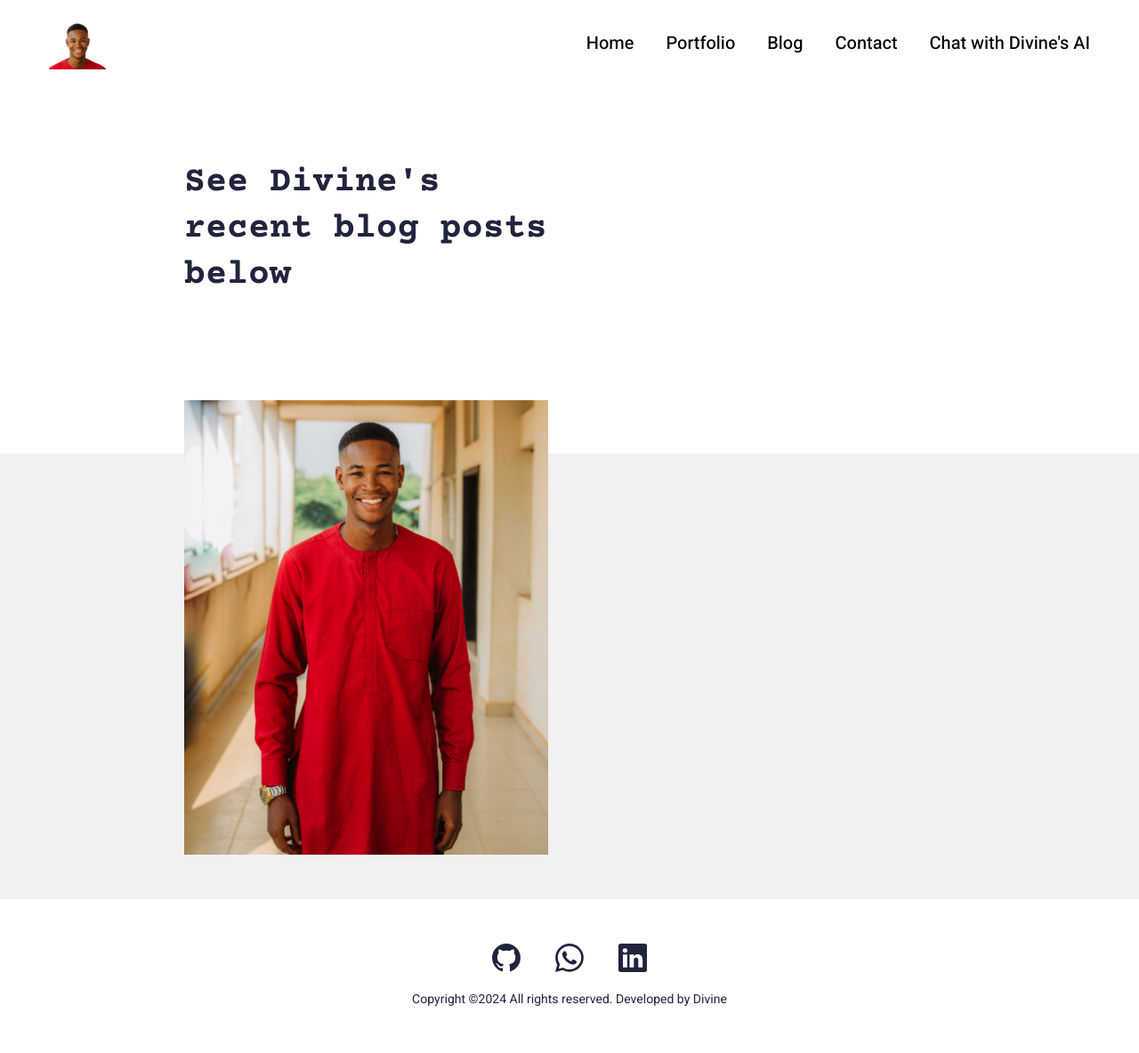
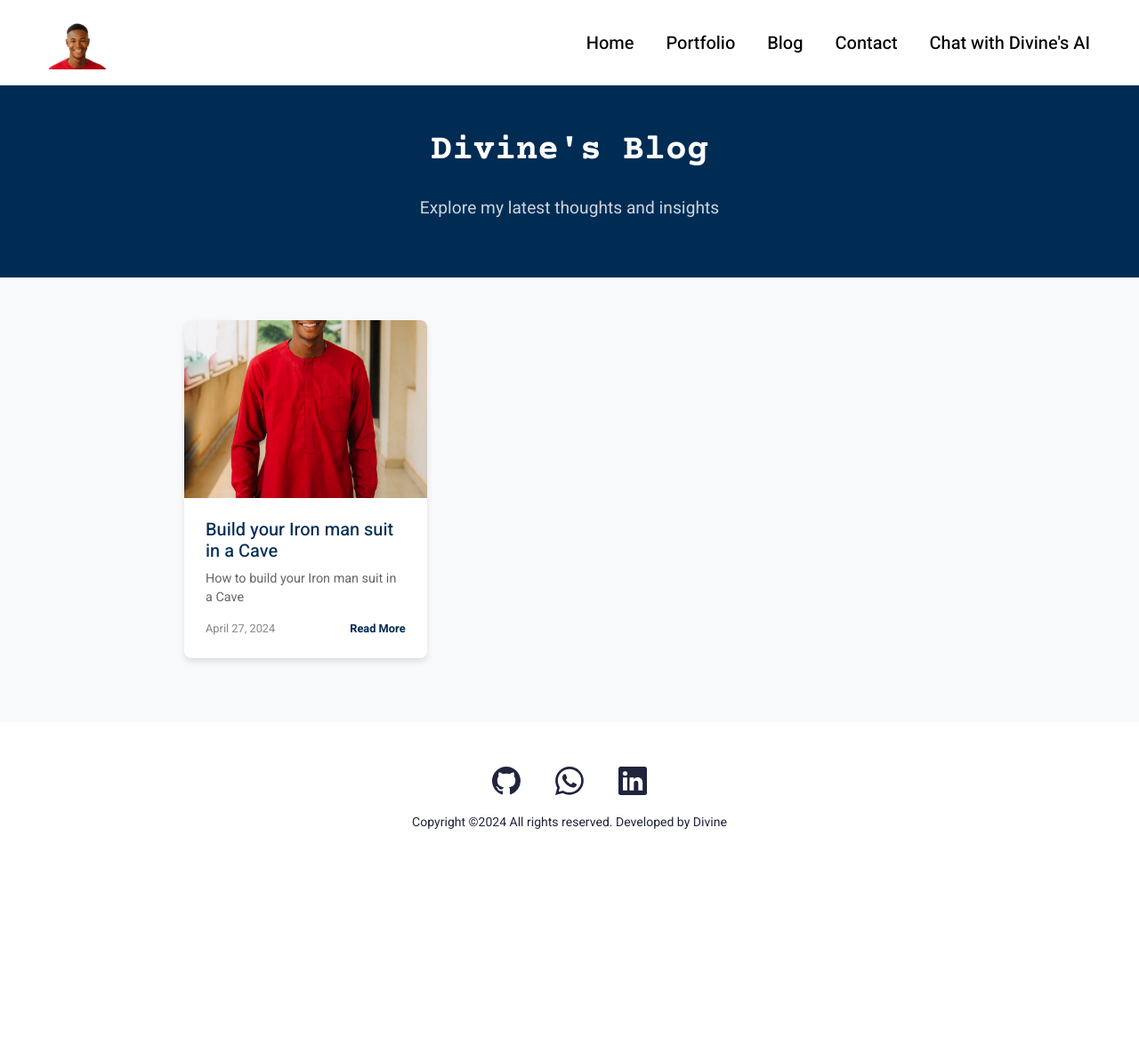
Before and after one commit to DivineUX23/Resume_website, a Django app: page /blog/ in a window 1280 px wide. Shown: the whole page at 89% size. After the commit the page ends 932 px from the top, so only its background shows below. Run offline with Django 5.2, Linux system fonts and the light colour scheme; data comes from the database, SQL or seed files in the repository; both versions use the stored data as it was after the commit; some libraries are stand-ins or nearby versions.

Commit message:
design update

```diff
--- a/my_resume/main/templates/main/blog.html
+++ b/my_resume/main/templates/main/blog.html
@@ -1,57 +1,154 @@
 {% extends 'main/base.html' %}
 {% load static %}
 
-{% block title %}Divine's Blog Posts{% endblock %}
-{% block description %}{% endblock %}
-{% block keywords %}{% endblock %}
+{% block title %}Divine's Blog - Latest Posts{% endblock %}
+{% block description %}Explore Divine's latest blog posts on various topics.{% endblock %}
+{% block keywords %}blog, Divine, posts, articles{% endblock %}
 
+{% block extend_header %}
+<link rel="stylesheet" href="{% static 'css/blog-list.css' %}">
+<style>
+  :root {
+    --primary-color: #002C54;
+    --primary-dark: #c82333;
+    --text-color: #333;
+    --light-bg: #f8f9fa;
+  }
 
-{% block extend_header %}{% endblock %}
+  .blog-header {
+    background-color: var(--primary-color);
+    color: white;
+    padding: 3rem 0;
+    text-align: center;
+  }
 
-{% block extend_footer %}{% endblock %}
+  .blog-title {
+    font-size: 2.5rem;
+    margin-bottom: 0.5rem;
+  }
+
+  .blog-subtitle {
+    font-size: 1.2rem;
+    opacity: 0.8;
+  }
+
+  .blog-content {
+    padding: 3rem 0;
+    background-color: var(--light-bg);
+  }
+
+  .blog-card {
+    background-color: white;
+    border-radius: 8px;
+    overflow: hidden;
+    box-shadow: 0 4px 6px rgba(0, 0, 0, 0.1);
+    transition: transform 0.3s ease;
+  }
+
+  .blog-card:hover {
+    transform: translateY(-5px);
+  }
+
+  .blog-card-link {
+    color: var(--text-color);
+    text-decoration: none;
+  }
+
+  .blog-card-image img {
+    width: 100%;
+    height: 200px;
+    object-fit: cover;
+  }
+
+  .blog-card-content {
+    padding: 1.5rem;
+  }
+
+  .blog-card-title {
+    font-size: 1.25rem;
+    margin-bottom: 0.5rem;
+    color: var(--primary-color);
+  }
+
+  .blog-card-excerpt {
+    font-size: 0.9rem;
+    color: #666;
+    margin-bottom: 1rem;
+  }
+
+  .blog-card-meta {
+    display: flex;
+    justify-content: space-between;
+    align-items: center;
+    font-size: 0.8rem;
+  }
+
+  .blog-card-date {
+    color: #888;
+  }
+
+  .blog-card-readmore {
+    color: var(--primary-color);
+    font-weight: bold;
+  }
+
+  @media (max-width: 768px) {
+    .blog-title {
+      font-size: 2rem;
+    }
+
+    .blog-subtitle {
+      font-size: 1rem;
+    }
+  }
+</style>
+
+{% endblock %}
 
 {% block content %}
-    <!-- ================================
-    Start Content
-    ================================= -->
-    <section>
-      <div class="innerPageBannerCol">
+<header class="blog-header">
+
+  <br>
+  <br><br><br>
   <div class="container">
-          <div class="row g-4 g-md-3  align-items-center">
-            <div class="col-md-6">
-              <div class="bannerContent">
-                <h1 class="xlTitle pb-md-3">See Divine's recent blog posts below</h1>
+    <h1 class="xlTitle pb-md-3">Divine's Blog</h1>
+    <p class="blog-subtitle">Explore my latest thoughts and insights</p>
+  </div>
+</header>
+
+<main class="blog-content">
+  <div class="container">
+    <div class="row">
+      {% for obj in object_list %}
+        {% if obj.is_active %}
+          <div class="col-md-6 col-lg-4 mb-4">
+            <article class="blog-card">
+              <a href="{% url 'main:blog' slug=obj.slug %}" class="blog-card-link">
+                <div class="blog-card-image">
+                  <img src="{{ obj.image.url }}" alt="{{ obj.name }}" class="img-fluid">
+                </div>
+                <div class="blog-card-content">
+                  <h2 class="blog-card-title">{{ obj.name|truncatechars:60 }}</h2>
+                  <p class="blog-card-excerpt">{{ obj.body|striptags|truncatewords:20 }}</p>
+                  <div class="blog-card-meta">
+                    <span class="blog-card-date">{{ obj.timestamp|date:"F j, Y" }}</span>
+                    <span class="blog-card-readmore">Read More</span>
                   </div>
                 </div>
-          </div>
-        </div>
-      </div>
-    </section>
-
-    <section>
-      <div class="lightBg">
-        <div class="container">
-          <div class="portfolioContentMain">
-            <div class="row g-3 g-md-4 g-lg-5 portfolioRow">
-
-              {% for obj in object_list %}
-              {% if obj.is_active %}
-              <div class="col-md-6 pColMain">
-                <div class="pCol">
-                  <a href="{% url 'main:blog' slug=obj.slug %}" >
-                    <img src="{{obj.image.url}}" alt="..." class="pImg">
               </a>
-                </div>
+            </article>
           </div>
         {% endif %}
+      {% empty %}
+        <div class="col-12">
+          <p class="text-center">No blog posts available at the moment. Check back soon!</p>
+        </div>
       {% endfor %}
     </div>
   </div>
-        </div>
-      </div>
-    </section>
-    <!-- ================================
-    End Content
-    ================================= -->
+</main>
+{% endblock %}
 
+{% block extend_footer %}
+<script src="{% static 'js/blog-list.js' %}"></script>
 {% endblock %}
--- a/my_resume/resume/settings.py
+++ b/my_resume/resume/settings.py
@@ -98,7 +98,7 @@ DATABASES = {
 }
 
 
-DATABASES['default'] = dj_database_url.parse(config('DATABASE_URL'))
+#DATABASES['default'] = dj_database_url.parse(config('DATABASE_URL'))
 
 # Password validation
 # https://docs.djangoproject.com/en/5.0/ref/settings/#auth-password-validators
```
Also changed, not shown: my_resume/main/templates/main/blog-detail.html (+95 -41 lines), my_resume/main/templates/main/index.html (+9 -4 lines), my_resume/main/templates/main/portfolio-detail.html (+76 -27 lines), my_resume/main/templates/main/portfolio.html (+128 -34 lines), my_resume/static/css/home.css (added, +38 -0 lines), my_resume/static/js/home.js (added, +34 -0 lines), my_resume/db.sqlite3. Lines whose indentation alone changed are shown as unchanged.
